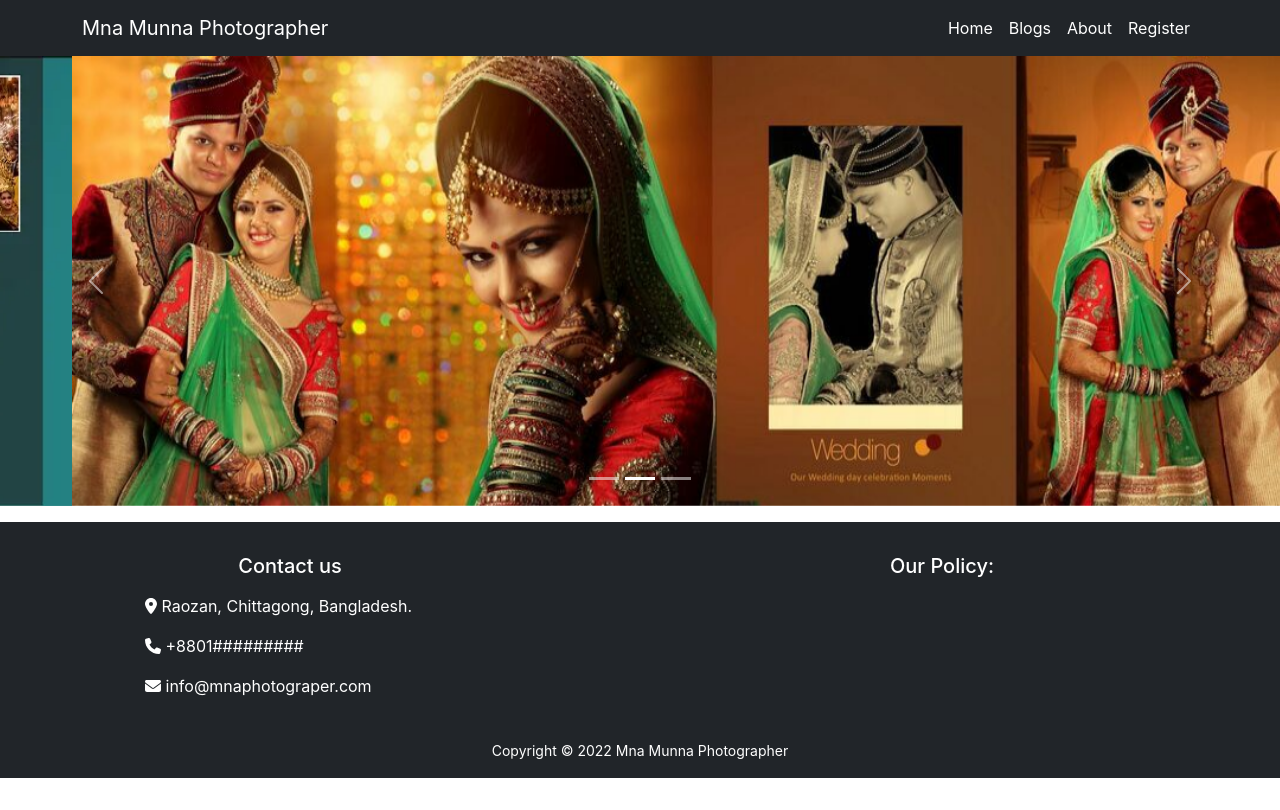
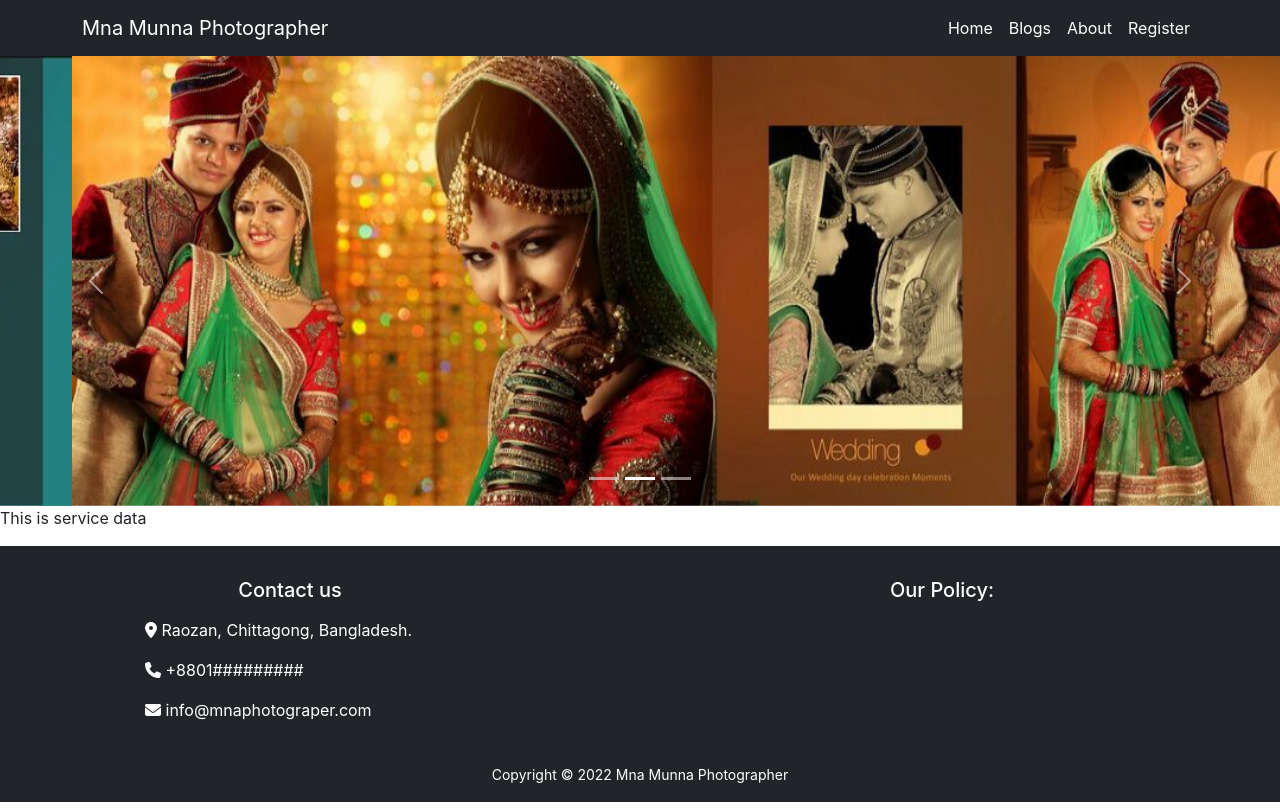
Before and after one commit to nurulazam-dev/mna-munna-photographer, a React (Create React App) app: page / in a window 1280 px wide. Built offline with nearby package versions, Linux system fonts and the light colour scheme; no server answers.

Commit message:
custom hooks

```diff
--- a/src/Pages/Home/Home.js
+++ b/src/Pages/Home/Home.js
@@ -1,12 +1,13 @@
 import React from 'react';
 import Banner from '../Banner/Banner';
 import Footer from '../Footer/Footer';
+import ServiceData from '../Services/ServiceData/ServiceData';
 
 const Home = () => {
     return (
         <div>
             <Banner></Banner>
-
+            <ServiceData></ServiceData>
             <Footer></Footer>
         </div>
     );
--- /dev/null
+++ b/src/Pages/Services/ServiceData/ServiceData.js
@@ -0,0 +1,11 @@
+import React from 'react';
+
+const ServiceData = () => {
+    return (
+        <div>
+            This is service data
+        </div>
+    );
+};
+
+export default ServiceData;
```
Also changed, not shown: src/Pages/Services/ServicesData/ServicesData.js (added, +11 -0 lines), src/hooks/useServicesData.js (added, +13 -0 lines).
